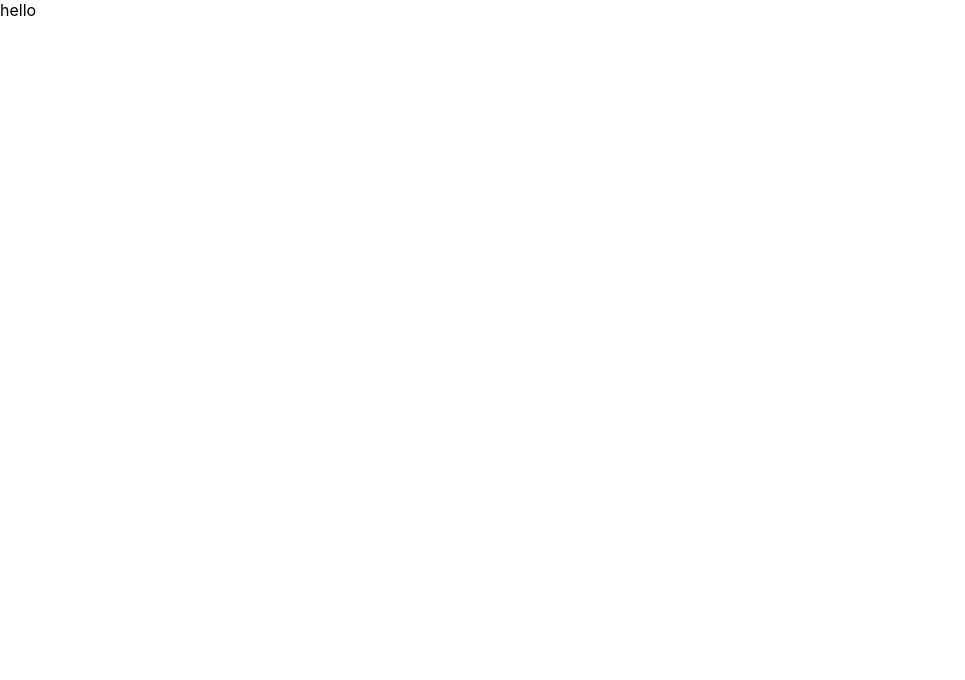
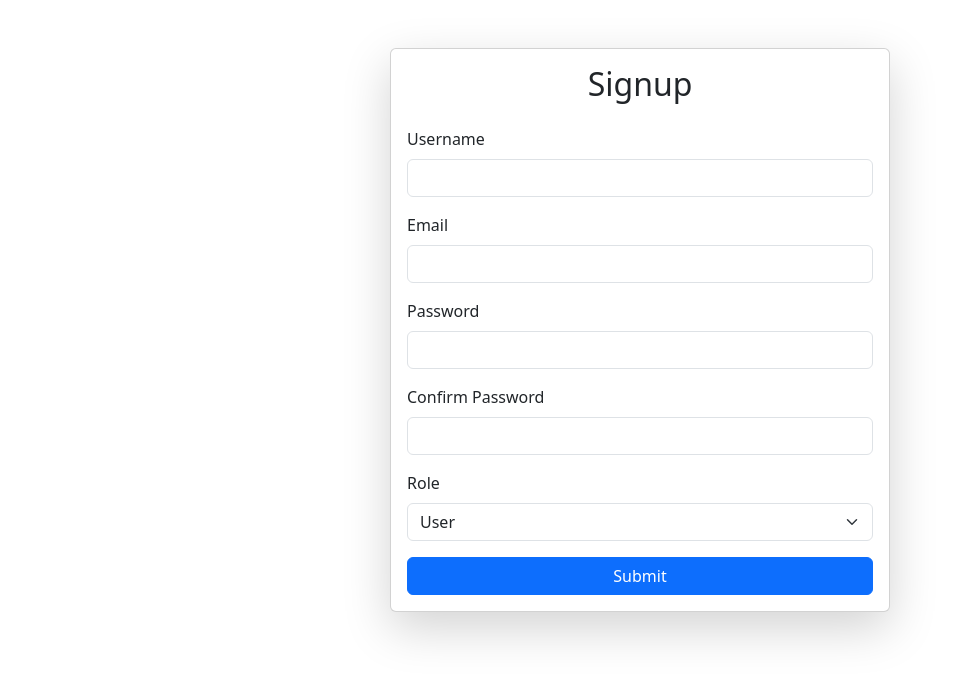
Before and after one commit to Chandni-2022/Y-Track, a React (Create React App) app in the folder frontend/: page / in a window 1280 px wide. Shown: the top 680 px of the page, without its empty margins (0-965 px from the left). Built offline with nearby package versions, Linux system fonts and the light colour scheme.

Commit message:
Signup form functionality code added

```diff
--- a/frontend/package.json
+++ b/frontend/package.json
@@ -6,6 +6,7 @@
     "@testing-library/jest-dom": "^5.17.0",
     "@testing-library/react": "^13.4.0",
     "@testing-library/user-event": "^13.5.0",
+    "bootstrap": "^5.3.3",
     "react": "^18.3.1",
     "react-dom": "^18.3.1",
     "react-scripts": "5.0.1",
--- a/frontend/src/App.js
+++ b/frontend/src/App.js
@@ -1,12 +1,77 @@
-import React from 'react'
 
-const App = () => {
-  return (
-    <div>
-      hello
+import React, { useState } from 'react';
+import axios from 'axios';
 
-    </div>
-  )
-}
+const Signup = () => {
+    const [username, setUsername] = useState('');
+    const [email, setEmail] = useState('');
+    const [password, setPassword] = useState('');
+    const [confirmPassword, setConfirmPassword] = useState('');
+    const [role, setRole] = useState('user');
 
-export default App
+    const handleSubmit = async (e) => {
+        e.preventDefault();
+
+        if (password !== confirmPassword) {
+            alert('Passwords do not match!');
+            return;
+        }
+
+        try {
+            const response = await axios.post('http://localhost:5000/api/signup', {
+                username,
+                email,
+                password,
+                role
+            });
+            alert(response.data.message);
+
+            setUsername('');
+            setEmail('');
+            setPassword('');
+            setConfirmPassword('');
+            setRole('user');
+        } catch (error) {
+            console.error(error);
+            alert('Error creating user');
+        }
+    };
+
+    return (
+        <div className="container mt-5">
+            <div className="card shadow-lg" style={{ maxWidth: '500px', margin: 'auto' }}>
+                <div className="card-body">
+                    <h2 className="text-center mb-4">Signup</h2>
+                    <form onSubmit={handleSubmit}>
+                        <div className="mb-3">
+                            <label htmlFor="username" className="form-label">Username</label>
+                            <input type="text" className="form-control" id="username" value={username} onChange={(e) => setUsername(e.target.value)} required />
+                        </div>
+                        <div className="mb-3">
+                            <label htmlFor="email" className="form-label">Email</label>
+                            <input type="email" className="form-control" id="email" value={email} onChange={(e) => setEmail(e.target.value)} required />
+                        </div>
+                        <div className="mb-3">
+                            <label htmlFor="password" className="form-label">Password</label>
+                            <input type="password" className="form-control" id="password" value={password} onChange={(e) => setPassword(e.target.value)} required />
+                        </div>
+                        <div className="mb-3">
+                            <label htmlFor="confirmPassword" className="form-label">Confirm Password</label>
+                            <input type="password" className="form-control" id="confirmPassword" value={confirmPassword} onChange={(e) => setConfirmPassword(e.target.value)} required />
+                        </div>
+                        <div className="mb-3">
+                            <label htmlFor="role" className="form-label">Role</label>
+                            <select className="form-select" id="role" value={role} onChange={(e) => setRole(e.target.value)}>
+                                <option value="user">User</option>
+                                <option value="admin">Admin</option>
+                            </select>
+                        </div>
+                        <button type="submit" className="btn btn-primary w-100">Submit</button>
+                    </form>
+                </div>
+            </div>
+        </div>
+    );
+};
+
+export default Signup;
--- a/frontend/src/index.js
+++ b/frontend/src/index.js
@@ -2,6 +2,8 @@ import React from 'react';
 import ReactDOM from 'react-dom/client';
 import './index.css';
 import App from './App';
+import 'bootstrap/dist/css/bootstrap.min.css';
+
 
 const root = ReactDOM.createRoot(document.getElementById('root'));
 root.render(
```
Also changed, not shown: 1 other file (tests, documents, lock files or other folders).
